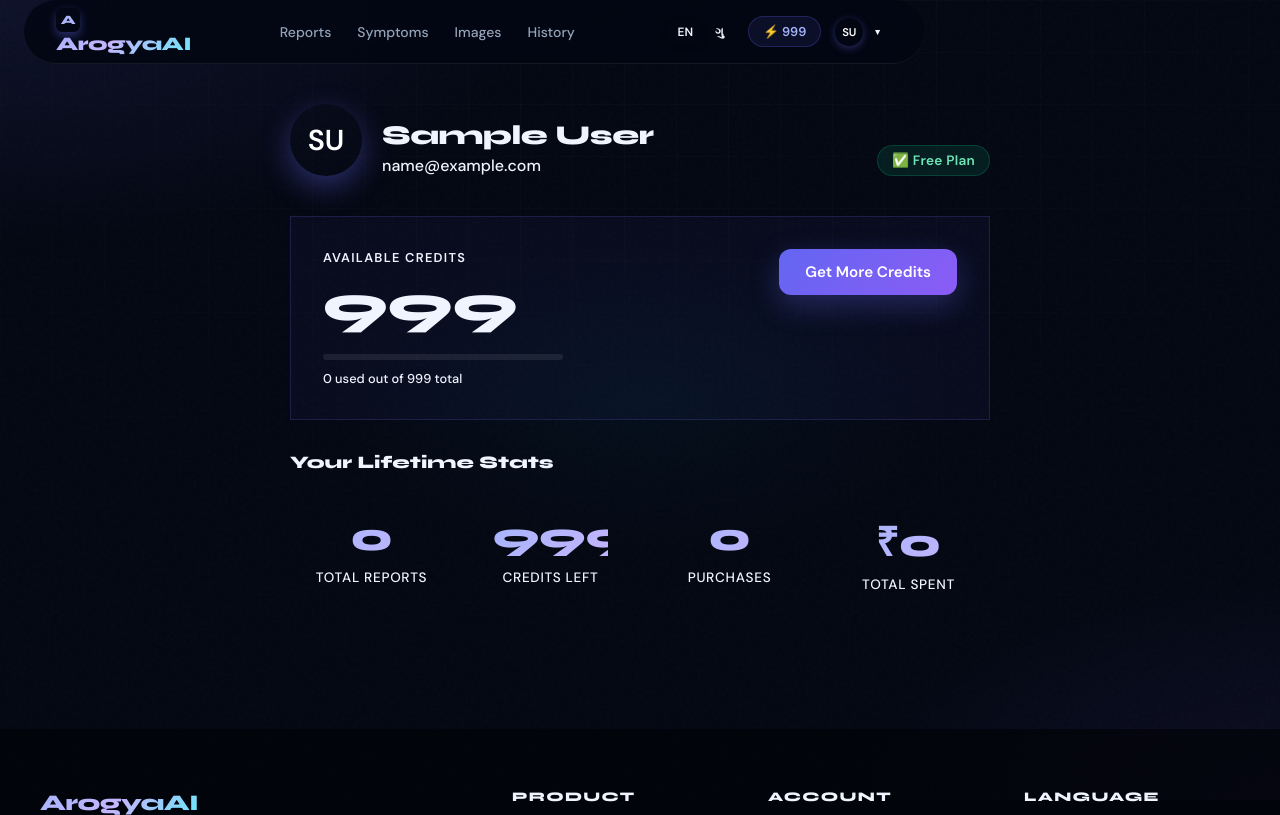
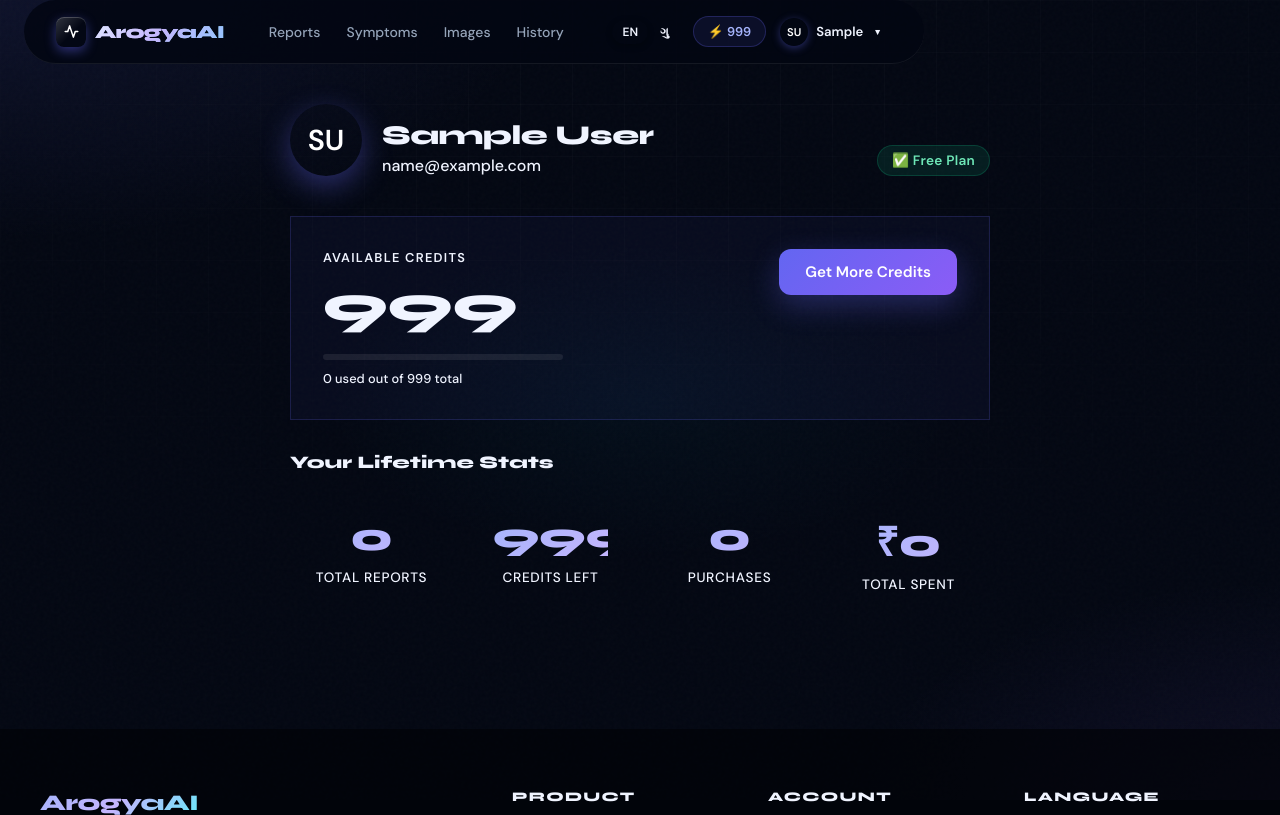
Before and after one commit to gohilnil/reportai, a Flask app: page /account in a window 1280 px wide. Shown: the top 815 px of the page. Run offline with Flask 3, Linux system fonts and the light colour scheme; the visitor is signed in with stand-in values (Sample User, id 1); data that the repository does not hold is empty.

Commit message:
Fix navbar logo - professional SVG icon, mobile clean

```diff
--- a/templates/includes/navbar.html
+++ b/templates/includes/navbar.html
@@ -1,5 +1,65 @@
 <!-- ArogyaAI Navbar -->
 <style>
+
+/* ── Logo / Brand ── */
+.nav-brand {
+  font-family: var(--font-display);
+  font-size: 1.15rem;
+  font-weight: 800;
+  letter-spacing: -0.5px;
+  color: var(--text-1);
+  display: flex;
+  align-items: center;
+  gap: 9px;
+  text-decoration: none;
+  flex-shrink: 0;
+  white-space: nowrap;
+}
+
+/* SVG icon container */
+.nav-logo {
+  width: 30px;
+  height: 30px;
+  border-radius: 8px;
+  background: linear-gradient(135deg, var(--accent-1) 0%, var(--accent-3) 100%);
+  display: flex;
+  align-items: center;
+  justify-content: center;
+  flex-shrink: 0;
+  box-shadow: 0 4px 12px rgba(99,102,241,0.45), inset 0 1px 0 rgba(255,255,255,0.2);
+  position: relative;
+  overflow: hidden;
+  transition: var(--transition);
+}
+.nav-logo::after {
+  content: '';
+  position: absolute;
+  inset: 0;
+  background: linear-gradient(135deg, rgba(255,255,255,0.18) 0%, transparent 55%);
+  border-radius: inherit;
+  pointer-events: none;
+}
+.nav-logo svg {
+  width: 15px;
+  height: 15px;
+  position: relative;
+  z-index: 1;
+  flex-shrink: 0;
+}
+.nav-brand:hover .nav-logo {
+  box-shadow: 0 6px 18px rgba(99,102,241,0.6), inset 0 1px 0 rgba(255,255,255,0.25);
+  transform: scale(1.05);
+}
+
+/* Gradient brand text */
+.nav-brand-text {
+  background: linear-gradient(135deg, #e0e7ff 0%, #c4b5fd 50%, #93c5fd 100%);
+  -webkit-background-clip: text;
+  -webkit-text-fill-color: transparent;
+  background-clip: text;
+}
+
+/* ── Profile Dropdown ── */
 .profile-dropdown { position: relative; }
 .profile-trigger {
   display: flex; align-items: center; gap: 8px;
@@ -21,7 +81,7 @@
 
 .p-dropdown-menu {
   display: none; position: absolute; top: calc(100% + 14px); right: 0;
-  min-width: 240px; background: rgba(4,11,24,0.95); border: 1px solid var(--border-2);
+  min-width: 240px; background: rgba(4,11,24,0.97); border: 1px solid var(--border-2);
   border-radius: var(--radius-lg); box-shadow: var(--shadow-lg);
   backdrop-filter: var(--glass-blur-3); -webkit-backdrop-filter: var(--glass-blur-3);
   z-index: 9000; overflow: hidden;
@@ -63,6 +123,7 @@
   background: rgba(99,102,241,0.2); color: #a5b4fc;
 }
 
+/* ── Credits pill ── */
 .nav-credits {
   display: flex; align-items: center; gap: 6px; padding: 6px 14px;
   border-radius: 999px; font-size: 0.8rem; font-weight: 700;
@@ -73,33 +134,70 @@
 .nav-credits.no-credits { background: rgba(245,158,11,0.1); border: 1px solid rgba(245,158,11,0.25); color: #fcd34d; }
 .nav-credits.no-credits:hover { background: rgba(245,158,11,0.18); transform: translateY(-1px); }
 
+/* ── Lang toggle ── */
 .lang-toggle { display: flex; background: var(--surface-2); border-radius: 999px; padding: 4px; gap: 2px; border: 1px solid var(--border-1); }
 .lang-toggle-btn { padding: 4px 10px; border-radius: 999px; font-size: 0.75rem; font-weight: 700; color: var(--text-3); transition: var(--transition); }
 .lang-toggle-btn.active { background: var(--surface-3); color: var(--text-1); box-shadow: 0 2px 6px rgba(0,0,0,0.3); border: 1px solid var(--border-1); }
+
+/* ── MOBILE overrides ── */
+@media (max-width: 768px) {
+  /* Hide brand text — show only icon */
+  .nav-brand-text { display: none; }
+  .nav-logo { width: 32px; height: 32px; border-radius: 9px; }
+  .nav-logo svg { width: 16px; height: 16px; }
+
+  /* Compact profile trigger */
+  .profile-trigger .p-name { display: none; }
+  .profile-trigger { padding: 3px !important; gap: 0 !important; }
+
+  /* Credits hidden on mobile (in dropdown) */
+  .nav-credits { display: none !important; }
+
+  /* Smaller lang toggle */
+  .lang-toggle { padding: 3px; }
+  .lang-toggle-btn { padding: 3px 8px; font-size: 0.7rem; }
+
+  /* Dropdown safe width */
+  .p-dropdown-menu {
+    right: -8px;
+    min-width: 220px;
+    max-width: calc(100vw - 24px);
+  }
+}
 </style>
 
-<!-- ── FIXED: nav-wrapper is sticky at top:0, no top:24px offset ── -->
 <div class="nav-wrapper">
   <nav class="navbar">
+
+    <!-- ── Logo & Brand ── -->
     <a href="/" class="nav-brand">
-      <div style="width:24px; height:24px; border-radius:6px; background:linear-gradient(135deg,var(--accent-1),var(--accent-3)); display:flex; align-items:center; justify-content:center; color:white; font-size:0.8rem; box-shadow:0 4px 10px rgba(99,102,241,0.4); flex-shrink:0;">A</div>
-      {{ t.app_name }}
+      <div class="nav-logo">
+        <!-- ECG / health pulse icon -->
+        <svg viewBox="0 0 24 24" fill="none" stroke="white" stroke-width="2.5" stroke-linecap="round" stroke-linejoin="round">
+          <polyline points="22 12 18 12 15 21 9 3 6 12 2 12"/>
+        </svg>
+      </div>
+      <span class="nav-brand-text">{{ t.app_name }}</span>
     </a>
 
+    <!-- ── Desktop nav links ── -->
     <div class="nav-center">
-      <a href="/" class="nav-link {% if active_page == 'home' %}active{% endif %}">{{ 'રિपोर्ट' if lang == 'gu' else 'Reports' }}</a>
-      <a href="/analyze-symptoms" class="nav-link {% if active_page == 'symptoms' %}active{% endif %}">{{ 'लक्षणो' if lang == 'gu' else 'Symptoms' }}</a>
-      <a href="/analyze-image" class="nav-link {% if active_page == 'image' %}active{% endif %}">{{ 'इमेज' if lang == 'gu' else 'Images' }}</a>
-      <a href="/history" class="nav-link {% if active_page == 'history' %}active{% endif %}">{{ 'इतिहास' if lang == 'gu' else 'History' }}</a>
+      <a href="/" class="nav-link {% if active_page == 'home' %}active{% endif %}">{{ 'Reports' }}</a>
+      <a href="/analyze-symptoms" class="nav-link {% if active_page == 'symptoms' %}active{% endif %}">{{ 'Symptoms' }}</a>
+      <a href="/analyze-image" class="nav-link {% if active_page == 'image' %}active{% endif %}">{{ 'Images' }}</a>
+      <a href="/history" class="nav-link {% if active_page == 'history' %}active{% endif %}">{{ 'History' }}</a>
     </div>
 
+    <!-- ── Right side ── -->
     <div class="nav-right">
+
       <div class="lang-toggle">
         <a href="/set-language/en"><button class="lang-toggle-btn {% if lang == 'en' %}active{% endif %}">EN</button></a>
         <a href="/set-language/gu"><button class="lang-toggle-btn {% if lang == 'gu' %}active{% endif %}">ગુ</button></a>
       </div>
 
       {% if current_user.is_authenticated %}
+
       <a href="/upgrade" class="nav-credits {% if current_user.reports_left > 0 %}has-credits{% else %}no-credits{% endif %}">
         {% if current_user.reports_left > 0 %}⚡ {{ current_user.reports_left }}{% else %}⚠️ 0{% endif %}
       </a>
@@ -107,6 +205,7 @@
       <div class="profile-dropdown" id="profileDropdown">
         <div class="profile-trigger" onclick="toggleProfileDropdown(event)">
           <div class="p-avatar">{{ current_user.initials }}</div>
+          <span class="p-name">{{ current_user.first_name }}</span>
           <span class="p-chevron">▼</span>
         </div>
         <div class="p-dropdown-menu">
@@ -115,20 +214,20 @@
             <div class="p-menu-email">{{ current_user.email }}</div>
           </div>
           <div class="p-menu-credits">
-            <span class="p-menu-credits-label">{{ 'ক্রেডিট' if lang == 'gu' else 'Credits' }}</span>
+            <span class="p-menu-credits-label">{{ 'Credits' }}</span>
             <span class="p-menu-credits-val {% if current_user.reports_left == 0 %}empty{% endif %}">
               {{ current_user.reports_left }} / {{ current_user.reports_limit }}
             </span>
           </div>
           <div class="p-menu-section">
             <a href="/account" class="p-menu-item {% if active_page == 'account' %}active-item{% endif %}">
-              <span class="mi">👤</span>{{ 'मारुं एकाउंट' if lang == 'gu' else 'My Account' }}
+              <span class="mi">👤</span>My Account
             </a>
             <a href="/history" class="p-menu-item {% if active_page == 'history' %}active-item{% endif %}">
               <span class="mi">📋</span>{{ t.nav_history }}
             </a>
             <a href="/upgrade" class="p-menu-item {% if active_page == 'upgrade' %}active-item{% endif %}">
-              <span class="mi">⚡</span>{{ 'क्रेडिट खरीदो' if lang == 'gu' else 'Buy Credits' }}
+              <span class="mi">⚡</span>Buy Credits
               {% if current_user.reports_left == 0 %}<span class="badge-new">!</span>{% endif %}
             </a>
           </div>
@@ -144,9 +243,10 @@
       </div>
 
       {% else %}
-      <a href="/login"  class="btn btn-ghost btn-sm">{{ 'लॉग इन' if lang == 'gu' else 'Log in' }}</a>
-      <a href="/signup" class="btn btn-primary btn-sm">{{ 'शरू करो' if lang == 'gu' else 'Sign up' }}</a>
+      <a href="/login"  class="btn btn-ghost btn-sm">Log in</a>
+      <a href="/signup" class="btn btn-primary btn-sm">Sign up</a>
       {% endif %}
+
     </div>
   </nav>
 </div>
@@ -155,7 +255,7 @@
 function toggleProfileDropdown(e) {
   e.stopPropagation();
   const d = document.getElementById('profileDropdown');
-  if(d) d.classList.toggle('open');
+  if (d) d.classList.toggle('open');
 }
 document.addEventListener('click', function() {
   const d = document.getElementById('profileDropdown');
```
